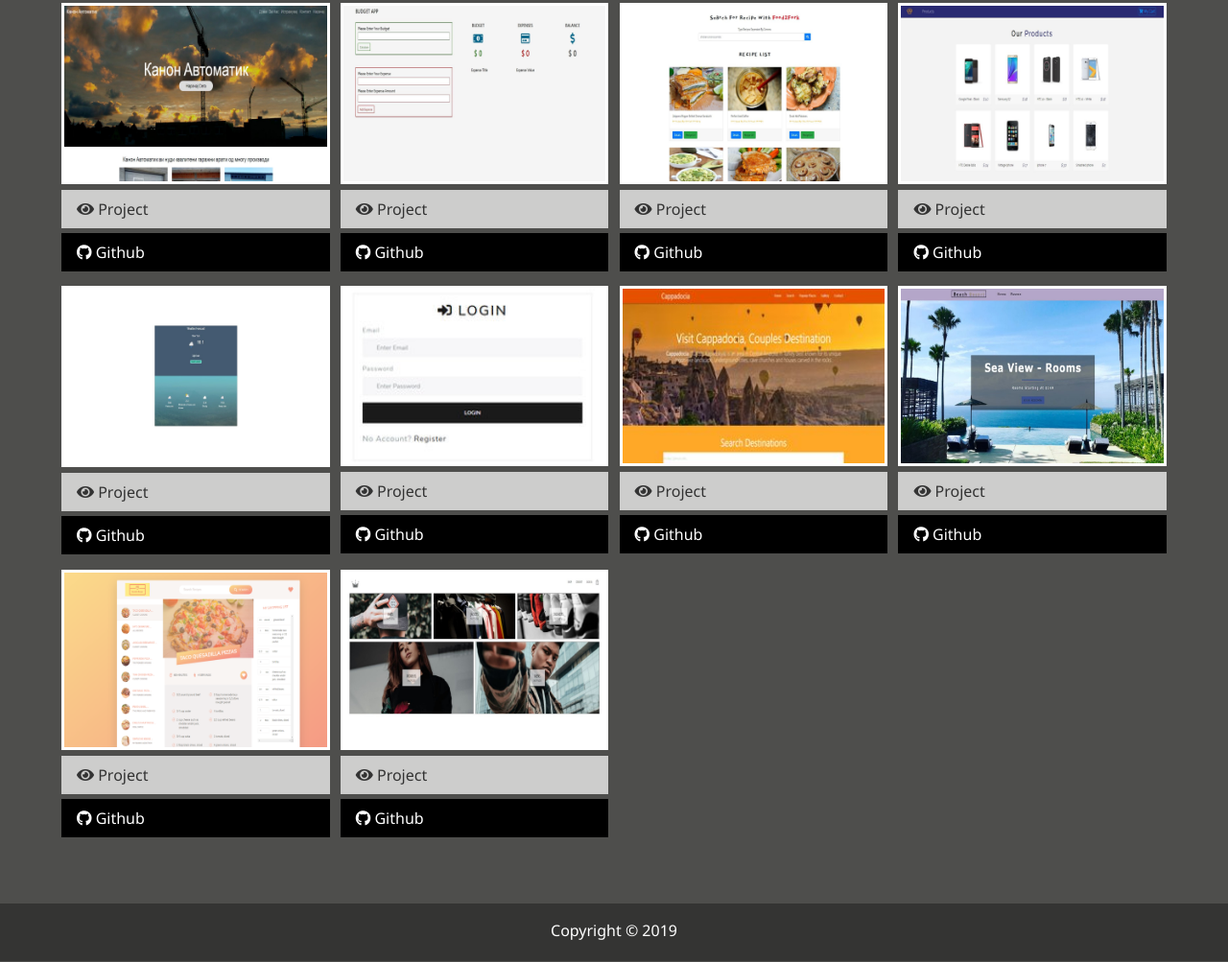
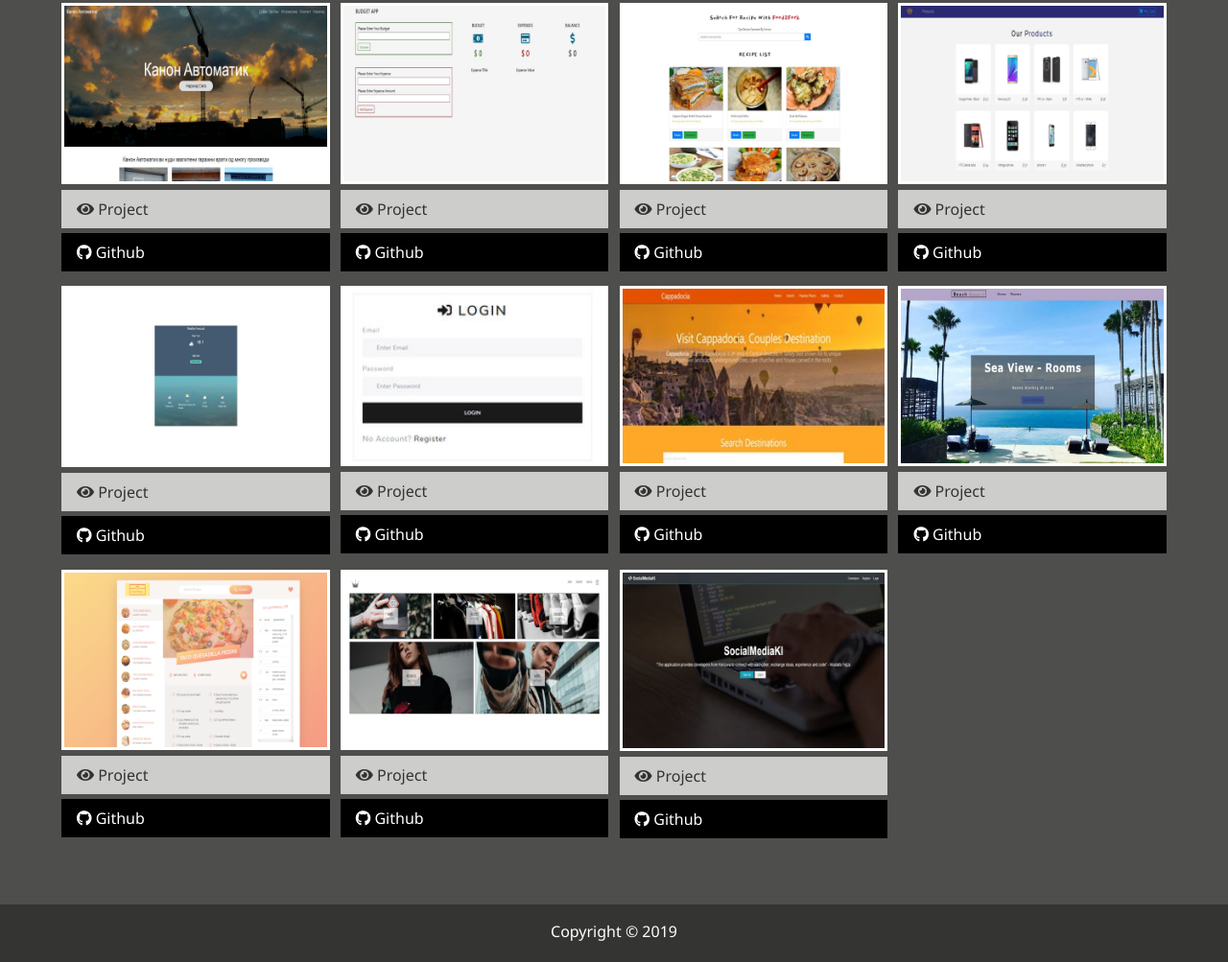
Before and after one commit to FejzaM/Portfolio, a plain HTML site: page work.html in a window 1280 px wide. Shown: the part 279-1282 px from the top of the page at 96% size. Drawn offline with Linux system fonts and the light colour scheme.

Commit message:
project 11

```diff
--- a/work.html
+++ b/work.html
@@ -1,14 +1,17 @@
 <!DOCTYPE html>
 <html lang="en">
+  <head>
+    <meta charset="UTF-8" />
+    <meta name="viewport" content="width=device-width, initial-scale=1.0" />
+    <meta http-equiv="X-UA-Compatible" content="ie=edge" />
+    <link
+      rel="stylesheet"
+      href="https://use.fontawesome.com/releases/v5.2.0/css/all.css"
+      integrity="sha384-hWVjflwFxL6sNzntih27bfxkr27PmbbK/iSvJ+a4+0owXq79v+lsFkW54bOGbiDQ"
+      crossorigin="anonymous"
+    />
 
-<head>
-  <meta charset="UTF-8">
-  <meta name="viewport" content="width=device-width, initial-scale=1.0">
-  <meta http-equiv="X-UA-Compatible" content="ie=edge">
-  <link rel="stylesheet" href="https://use.fontawesome.com/releases/v5.2.0/css/all.css" integrity="sha384-hWVjflwFxL6sNzntih27bfxkr27PmbbK/iSvJ+a4+0owXq79v+lsFkW54bOGbiDQ"
-    crossorigin="anonymous">
-
-  <link rel="stylesheet" href="css/main.css">
+    <link rel="stylesheet" href="css/main.css" />
     <title>My Work</title>
   </head>
 
@@ -60,18 +63,21 @@
       <div class="projects">
         <div class="item">
           <a href="https://kanonavtomatik.netlify.com/">
-          <img src="img/projects/project1.jpg" alt="Project">
+            <img src="img/projects/project1.jpg" alt="Project" />
           </a>
           <a href="https://kanonavtomatik.netlify.com/" class="btn-light">
             <i class="fas fa-eye"></i> Project
           </a>
-        <a href="https://github.com/FejzaM/Kanon-Avtomatik---Bootstrap" class="btn-dark">
+          <a
+            href="https://github.com/FejzaM/Kanon-Avtomatik---Bootstrap"
+            class="btn-dark"
+          >
             <i class="fab fa-github"></i> Github
           </a>
         </div>
         <div class="item">
           <a href="https://budgetapp-mustafa.netlify.com">
-          <img src="img/projects/project2.jpg" alt="Project">
+            <img src="img/projects/project2.jpg" alt="Project" />
           </a>
           <a href="https://budgetapp-mustafa.netlify.com" class="btn-light">
             <i class="fas fa-eye"></i> Project
@@ -82,7 +88,7 @@
         </div>
         <div class="item">
           <a href="https://foodrecipes-mustafa.netlify.com">
-          <img src="img/projects/project3.jpg" alt="Project">
+            <img src="img/projects/project3.jpg" alt="Project" />
           </a>
           <a href="https://foodrecipes-mustafa.netlify.com" class="btn-light">
             <i class="fas fa-eye"></i> Project
@@ -93,7 +99,7 @@
         </div>
         <div class="item">
           <a href="https://matrix-mustafa.netlify.com">
-          <img src="img/projects/project4.jpg" alt="Project">
+            <img src="img/projects/project4.jpg" alt="Project" />
           </a>
           <a href="https://matrix-mustafa.netlify.com" class="btn-light">
             <i class="fas fa-eye"></i> Project
@@ -104,7 +110,7 @@
         </div>
         <div class="item">
           <a href="https://weatherapp-mustafa.netlify.com">
-          <img src="img/projects/project5.jpg" alt="Project">
+            <img src="img/projects/project5.jpg" alt="Project" />
           </a>
           <a href="https://weatherapp-mustafa.netlify.com" class="btn-light">
             <i class="fas fa-eye"></i> Project
@@ -115,7 +121,7 @@
         </div>
         <div class="item">
           <a href="https://weatherapp-mustafa.netlify.com">
-          <img src="img/projects/Project6.jpg" alt="Project">
+            <img src="img/projects/Project6.jpg" alt="Project" />
           </a>
           <a href="https://github.com/FejzaM/LoginForm" class="btn-light">
             <i class="fas fa-eye"></i> Project
@@ -126,7 +132,7 @@
         </div>
         <div class="item">
           <a href="https://cappadocia-mustafa.netlify.com">
-          <img src="img/projects/project7.jpg" alt="Project">
+            <img src="img/projects/project7.jpg" alt="Project" />
           </a>
           <a href="https://cappadocia-mustafa.netlify.com" class="btn-light">
             <i class="fas fa-eye"></i> Project
@@ -137,7 +143,7 @@
         </div>
         <div class="item">
           <a href="https://hotelgrid-mustafa.netlify.com">
-          <img src="img/projects/project8.jpg" alt="Project">
+            <img src="img/projects/project8.jpg" alt="Project" />
           </a>
           <a href="https://hotelgrid-mustafa.netlify.com" class="btn-light">
             <i class="fas fa-eye"></i> Project
@@ -148,23 +154,37 @@
         </div>
         <div class="item">
           <a href="https://mustafasrecipes.netlify.com">
-          <img src="img/projects/project9.png" alt="Project">
+            <img src="img/projects/project9.png" alt="Project" />
           </a>
           <a href="https://mustafasrecipes.netlify.com" class="btn-light">
             <i class="fas fa-eye"></i> Project
           </a>
-        <a href="https://github.com/FejzaM/Mustafa-s-Recipes" class="btn-dark">
+          <a
+            href="https://github.com/FejzaM/Mustafa-s-Recipes"
+            class="btn-dark"
+          >
             <i class="fab fa-github"></i> Github
           </a>
         </div>
         <div class="item">
           <a href="https://hardsoda.herokuapp.com/">
-          <img src="img/projects/project10.jpg" alt="Project">
+            <img src="img/projects/project10.jpg" alt="Project" />
           </a>
           <a href="https://hardsoda.herokuapp.com/" class="btn-light">
             <i class="fas fa-eye"></i> Project
           </a>
-        <a href="https://git.heroku.com/hardsoda.git" class="btn-dark">
+          <a href="https://hardsoda.herokuapp.com/" class="btn-dark">
+            <i class="fab fa-github"></i> Github
+          </a>
+        </div>
+        <div class="item">
+          <a href="https://socialmediaki.herokuapp.com/">
+            <img src="img/projects/project11.jpg" alt="Project" />
+          </a>
+          <a href="https://socialmediaki.herokuapp.com/" class="btn-light">
+            <i class="fas fa-eye"></i> Project
+          </a>
+          <a href="https://socialmediaki.herokuapp.com/" class="btn-dark">
             <i class="fab fa-github"></i> Github
           </a>
         </div>
@@ -177,5 +197,4 @@
 
     <script src="js/main.js"></script>
   </body>
-
 </html>
```
Lines whose indentation alone changed are shown as unchanged.
